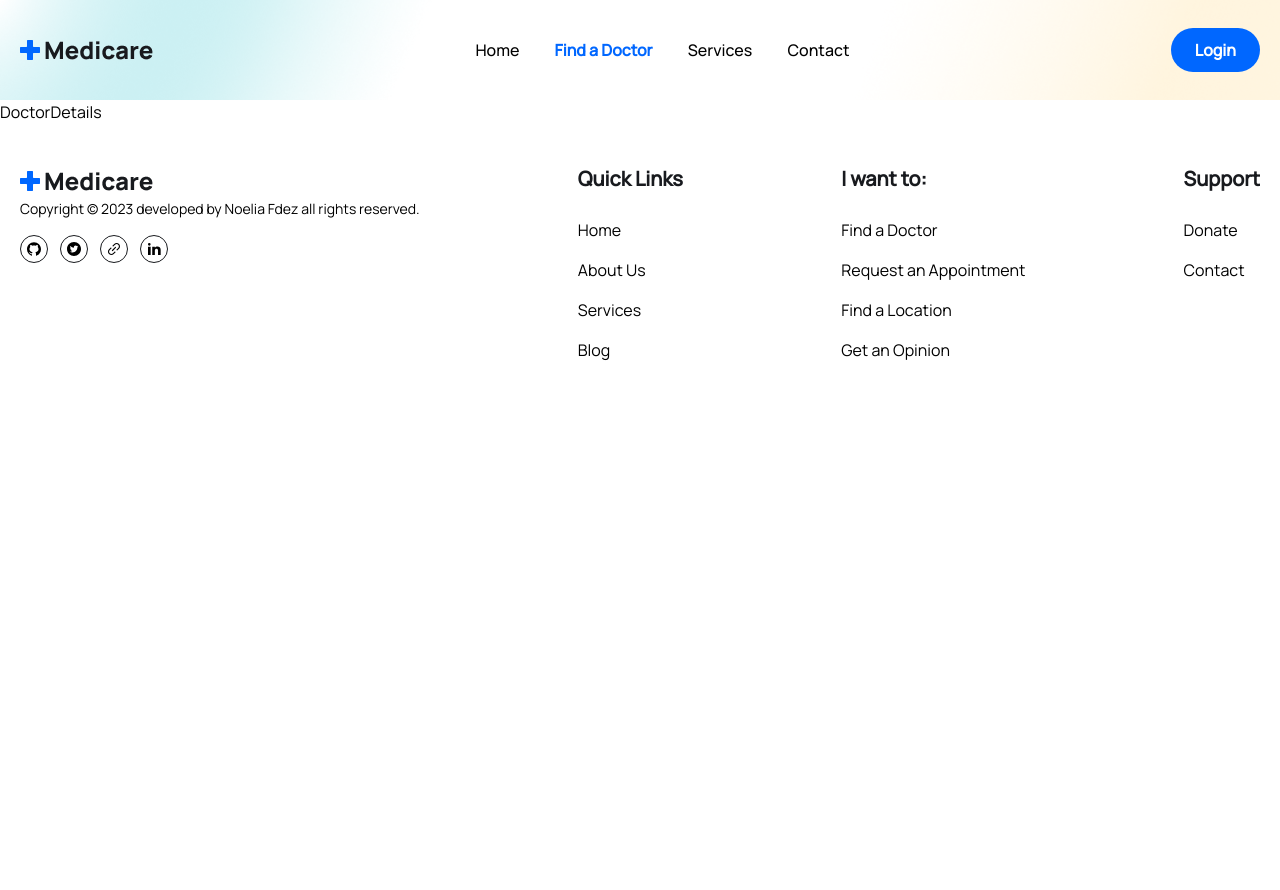
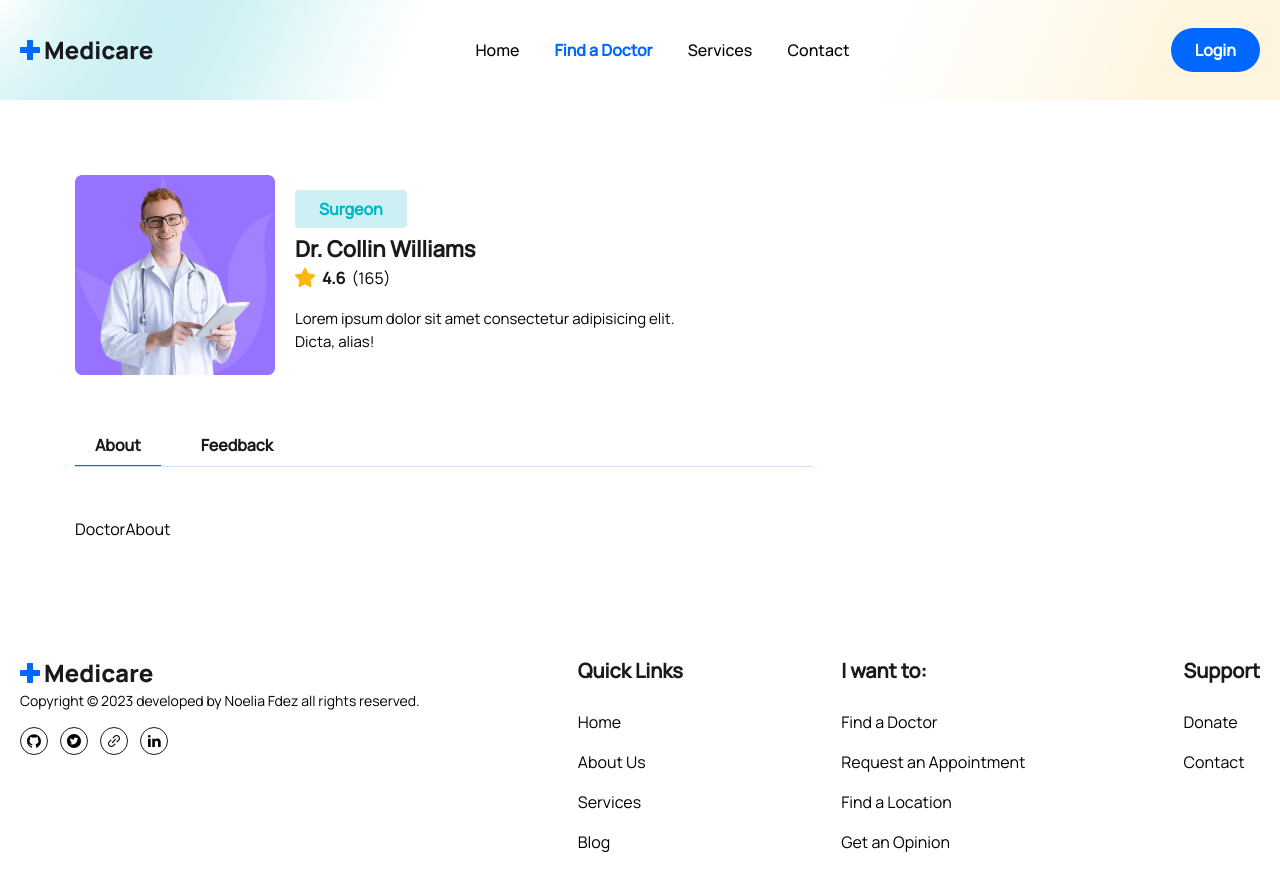
Before and after one commit to nxelia99/DoctorAppointmentBooking, a React (Vite) app in the folder frontend/: page /doctors/1 in a window 1280 px wide. Shown: the top 890 px of the page. Before the commit the page ends 800 px from the top, so only its background shows below. Built offline with nearby package versions, Linux system fonts and the light colour scheme.

Commit message:
Doctor about section

```diff
--- /dev/null
+++ b/frontend/src/pages/Doctors/DoctorAbout.jsx
@@ -0,0 +1,9 @@
+import React from 'react'
+
+const DoctorAbout = () => {
+  return (
+    <div>DoctorAbout</div>
+  )
+}
+
+export default DoctorAbout
--- a/frontend/src/pages/Doctors/DoctorDetails.jsx
+++ b/frontend/src/pages/Doctors/DoctorDetails.jsx
@@ -1,8 +1,67 @@
-import React from 'react'
+import React, { useState } from 'react'
+import doctorImg from "../../assets/images/doctor-img02.png"
+import starIcon from "../../assets/images/Star.png"
+import DoctorAbout from './DoctorAbout'
+import Feedback from './Feedback'
 
 const DoctorDetails = () => {
+const [tab, setTab] = useState('about')
+
   return (
-    <div>DoctorDetails</div>
+    <section>
+      <div className="max-w-[1170px] px-5 mx-auto">
+        <div className="grid md:grid-cols-3 gap-[50px]">
+          <div className='md:col-span-2'>
+            <div className="flex items-center gap-5">
+              <figure className='max-w-[200px] mx-h-[200px]'>
+                <img src={doctorImg} alt="" className='w-full' />
+              </figure>
+
+              <div>
+                <span className='bg-[#CCF0F3] text-irisBlueColor py-1 px-6 lg:py-2 lg:px-6
+                text-[12px] lg:text-[16px] font-semibold rounded'>Surgeon</span>
+                <h3 className='text-headingColor text-[22px] mt-3 font-bold'>Dr. Collin Williams</h3>
+                <div className="flex items-center gap-[6px]">
+                  <span className='flex items-center gap-[6px] text-[14px]
+                  lg:text-[16px] font-semibold text-headingColor'>
+                    <img src={starIcon} alt="" /> 4.6
+                  </span>
+
+                  <span className='text-[14px] lg:text-[16px] font-[400]
+                  text-textColor'>(165)</span>
+                </div>
+
+                  <p className="text__para text-[14px] leading-2 md:text-[15px] lg:max-w-[390px]">
+                    Lorem ipsum dolor sit amet consectetur adipisicing elit. Dicta, alias!
+                  </p>
+              </div>
+            </div>
+            <div className='mt-[50px] border-b border-solid border-[#0066ff34]'>
+          <button onClick={()=> setTab('about')} className={`${tab === 'about' && 'border-b border-solid border-primaryColor'}
+          py-2 px-5 mr-5 text-[16px] text-headingColor
+          font-semibold`}>About</button>
+
+          <button className={`${tab === 'feedback' && 'border-b border-solid border-primaryColor'} py-2 px-5 mr-5 text-[16px] text-headingColor
+          font-semibold`} onClick={()=> setTab('feedback')}>Feedback</button>
+          </div>
+
+          <div className='mt-[50px]'>
+            {
+              tab ==='about' && <DoctorAbout />
+            }
+            {
+              tab ==='feedback' && <Feedback />
+            }
+          </div>
+
+        </div>
+
+          <div>
+
+          </div>
+        </div>
+      </div>
+    </section>
   )
 }
 
--- /dev/null
+++ b/frontend/src/pages/Doctors/Feedback.jsx
@@ -0,0 +1,9 @@
+import React from 'react'
+
+const Feedback = () => {
+  return (
+    <div>Feedback</div>
+  )
+}
+
+export default Feedback
```
